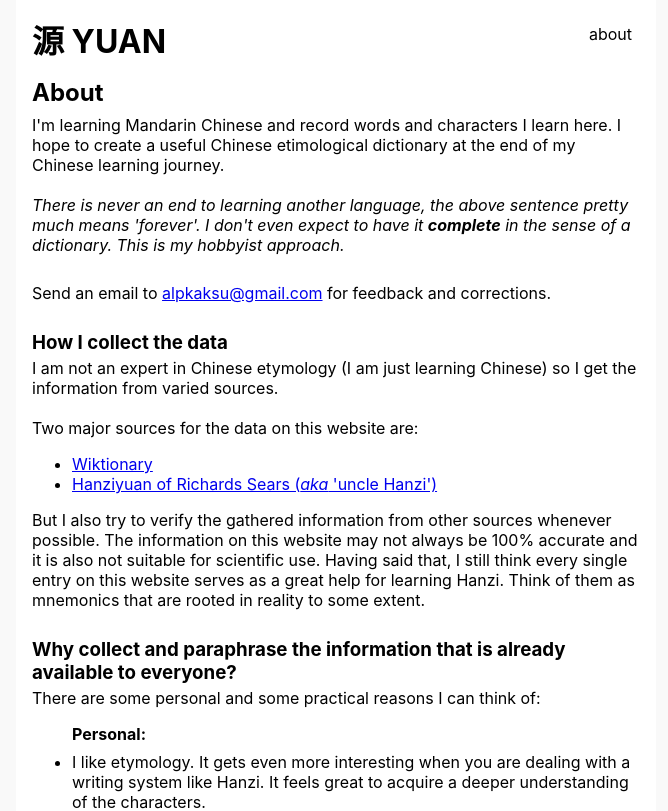
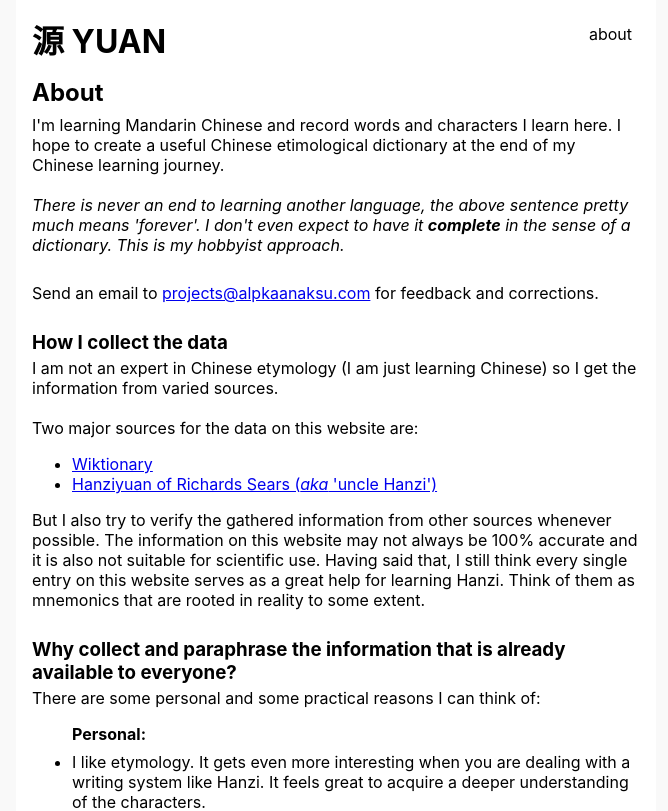
Before and after one commit to fysis/yuan-client, a React (Create React App) app: page /about in a window 1280 px wide. Shown: the top 811 px of the page, without its empty margins (304-972 px from the left). Built offline with nearby package versions, Linux system fonts and the light colour scheme; no server answers.

Commit message:
change contact mail address

```diff
--- a/src/pages/about.js
+++ b/src/pages/about.js
@@ -7,7 +7,7 @@ const About = () => (
             <br/><br></br><em>There is never an end to learning another language, the above sentence pretty much means 'forever'. I don't even expect to have it <strong>complete</strong> in the sense of a dictionary. This is my hobbyist approach.</em>
         </p>
         <br/>
-        <p>Send an email to <a href="mailto:alpkaksu@gmail.com">alpkaksu@gmail.com</a> for feedback and corrections.</p>
+        <p>Send an email to <a href="mailto:projects@alpkaanaksu.com">projects@alpkaanaksu.com</a> for feedback and corrections.</p>
         <br/>
         <h3>How I collect the data</h3>
         <p>I am not an expert in Chinese etymology (I am just learning Chinese) so I get the information from varied sources.
```
